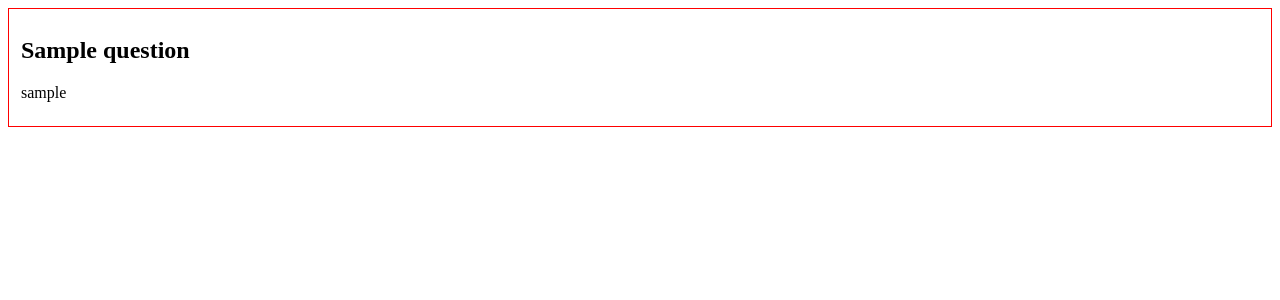
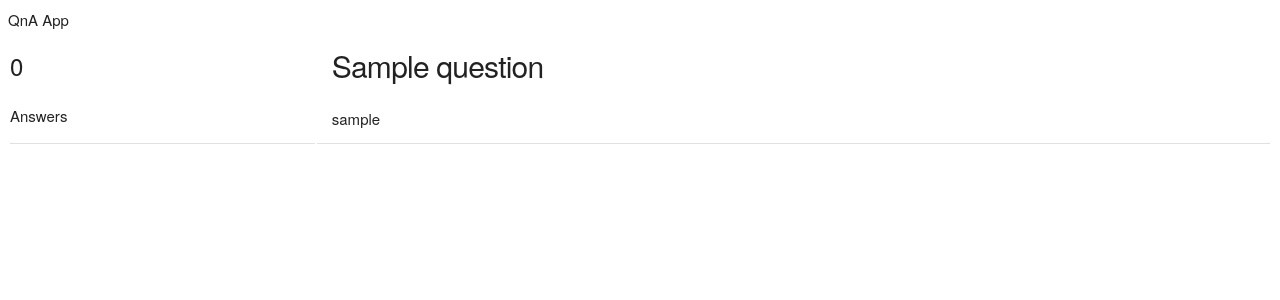
Before and after one commit to rocity/qna-demo, a Django app: page /board/questions/ in a window 1280 px wide. Shown: the top 300 px of the page. Run offline with Django 3.2, Linux system fonts and the light colour scheme; tables that the repository leaves empty hold one stand-in row (values such as "Sample post").

Commit message:
Add styles

```diff
--- /dev/null
+++ b/qna/templates/base.html
@@ -0,0 +1,24 @@
+<!DOCTYPE html>
+<html>
+<head>
+  <meta charset="utf-8" />
+  <meta http-equiv="X-UA-Compatible" content="IE=edge">
+  <title>QnA</title>
+  <meta name="viewport" content="width=device-width, initial-scale=1">
+
+  <link rel="stylesheet" href="https://cdnjs.cloudflare.com/ajax/libs/skeleton/2.0.4/skeleton.min.css">
+</head>
+<body>
+  <header>
+    <div class="logo">
+      QnA App
+    </div>
+  </header>
+  <div class="row">
+    <div class="column">
+
+      {% block content %}{% endblock content %}
+    </div>
+  </div>
+</body>
+</html>
--- a/qna/templates/board/questions.html
+++ b/qna/templates/board/questions.html
@@ -1,15 +1,22 @@
-<style>
-  div.question {
-    border: 1px solid red;
-    padding: 8px 12px;
-  }
-</style>
+{% extends 'base.html' %}
 
-<div>
-  <div class="question">
-    {% for question in questions %}
-      <h2>{{ question.title }}</h2>
-      <p>{{ question.user }}</p>
-    {% endfor %}
+{% block content %}
+  <div>
+    <div class="question">
+      <table class="u-full-width">
+        {% for question in questions %}
+          <tr>
+            <td>
+              <h5>0</h5>
+              <span>Answers</span>
+            </td>
+            <td>
+              <h4>{{ question.title }}</h4>
+              <span>{{ question.user }}</span>
+            </td>
+          </tr>
+        {% endfor %}
+      </table>
+    </div>
   </div>
-</div>
+{% endblock content %}
```
Also changed, not shown: qna/templates/board/question_detail.html (added).
